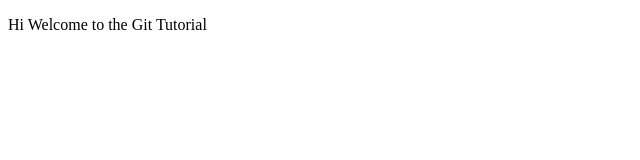
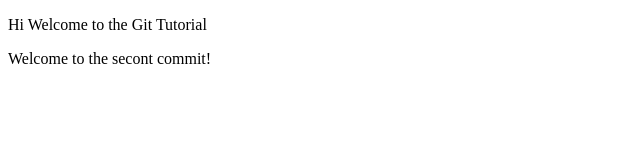
Before and after one commit to syed-pm0808/git-commands, a plain HTML site: page index.html in a window 1280 px wide. Shown: the whole page, without its empty margins (0-640 px from the left). Drawn offline with Linux system fonts and the light colour scheme.

Commit message:
updated index.html

```diff
--- a/index.html
+++ b/index.html
@@ -10,6 +10,7 @@
 
 <body>
     <p>Hi Welcome to the Git Tutorial</p>
+    <p> Welcome to the secont commit!</p>
 </body>
 
 </html>
```
